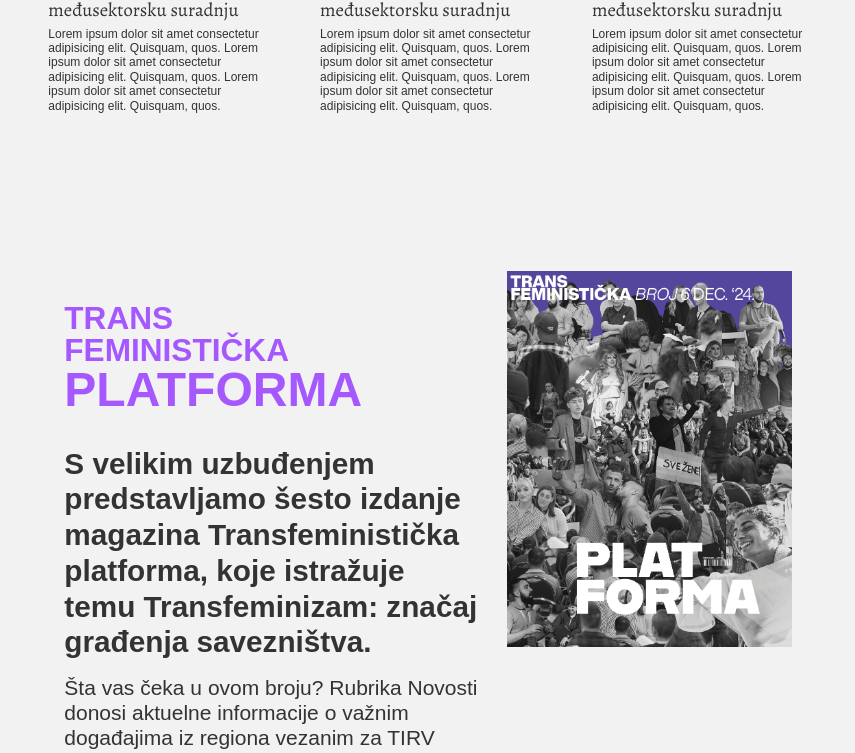
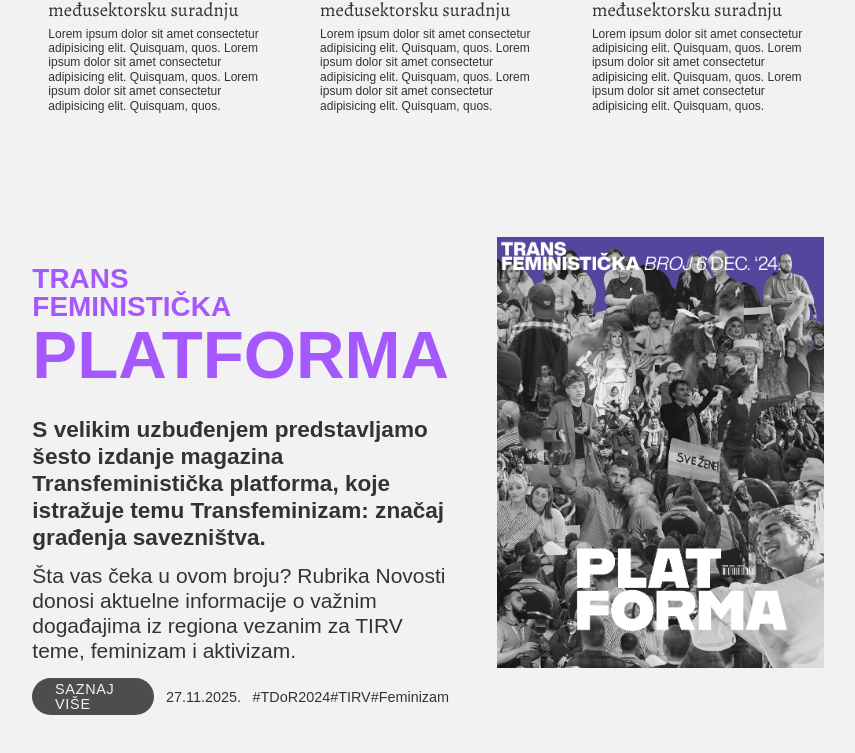
Before and after one commit to AticusFinch/tmb, a Next.js app: page / in a window 1280 px wide. Shown: the part 830-1583 px from the top of the page, without its empty margins (212-1067 px from the left). Built offline with nearby package versions, Linux system fonts and the light colour scheme; a web font is replaced by a local one.

Commit message:
platform section

```diff
--- a/app/components/platform.module.css
+++ b/app/components/platform.module.css
@@ -38,20 +38,27 @@
 .platformExtra {
   display: flex;
   align-items: center;
-  gap: 0.5em;
+  gap: 0.8em;
   line-height: 1;
   margin-top: 1em;
+  font-size: clamp(0.5rem, 0.318rem + 0.91vw, 0.9rem);
+}
+
+.platformExtraButton {
+  font-size: clamp(0.5rem, 0.318rem + 0.91vw, 0.9rem);
 }
 
 @media (min-width: 1024px) {
   .platform {
     display: grid;
     grid-template-columns: repeat(2, 1fr);
-    gap: 1.5rem;
+    gap: 3rem;
     padding-top: clamp(8rem, 5.333rem + 4.17vw, 12rem);
     width: clamp(43.75rem, 20.917rem + 35.68vw, 78rem);
     height: auto;
     margin: 0 auto;
+    padding: 0;
+    padding-top: clamp(6rem, 4rem + 3.13vw, 9rem);
   }
 
   .platformImageContainer {
@@ -64,4 +71,16 @@
     grid-column: 1 / 2;
     grid-row: 1;
   }
+
+  .platformTitle {
+    font-size: clamp(1.5rem, 0.5rem + 1.56vw, 3rem);
+  }
+
+  .platformTitleSpan {
+    font-size: clamp(2.4rem, 1.8rem + 3vw, 6.4rem);
+  }
+
+  .platformSubtitle {
+    font-size: clamp(1.2rem, 0.333rem + 1.35vw, 2.5rem);
+  }
 }
```
